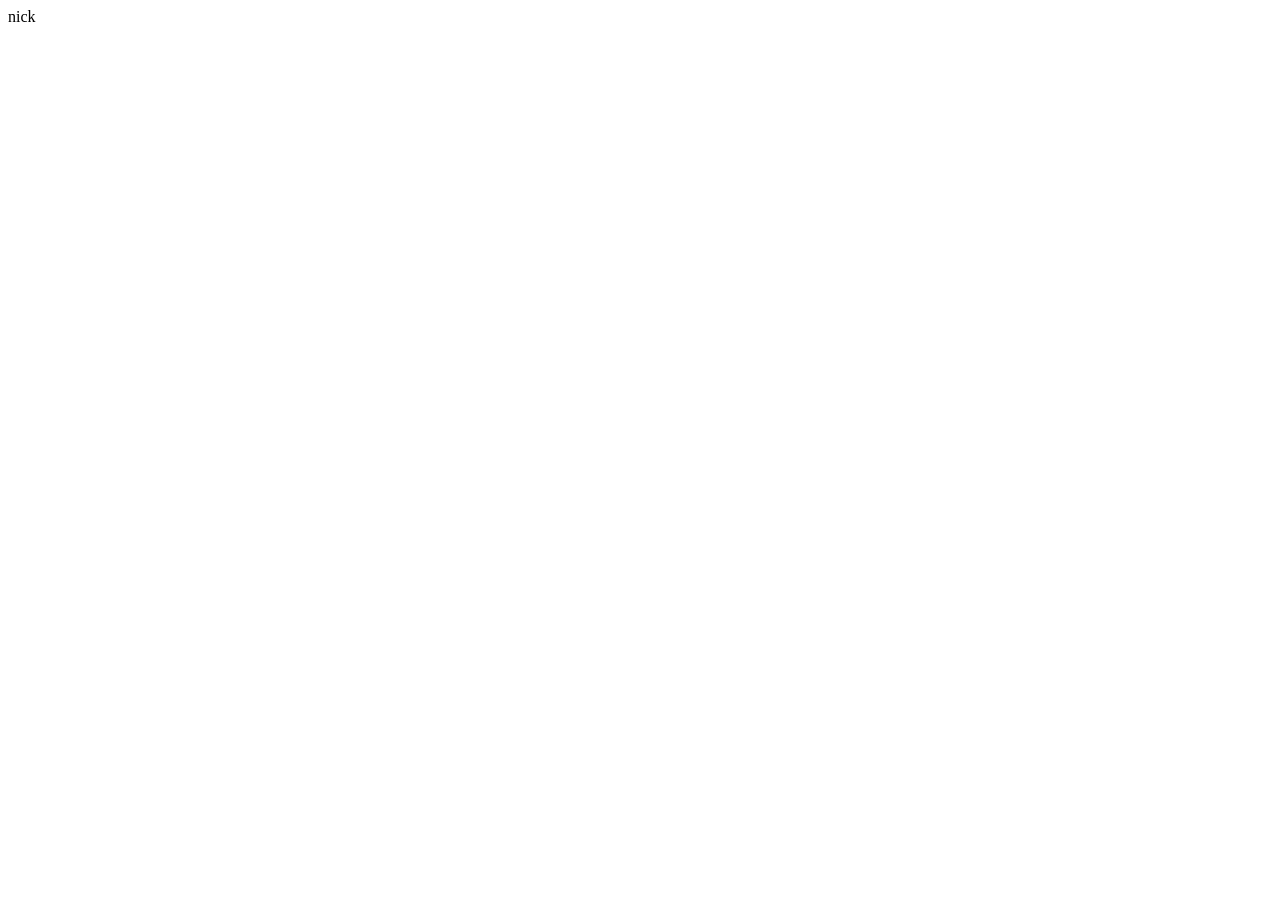
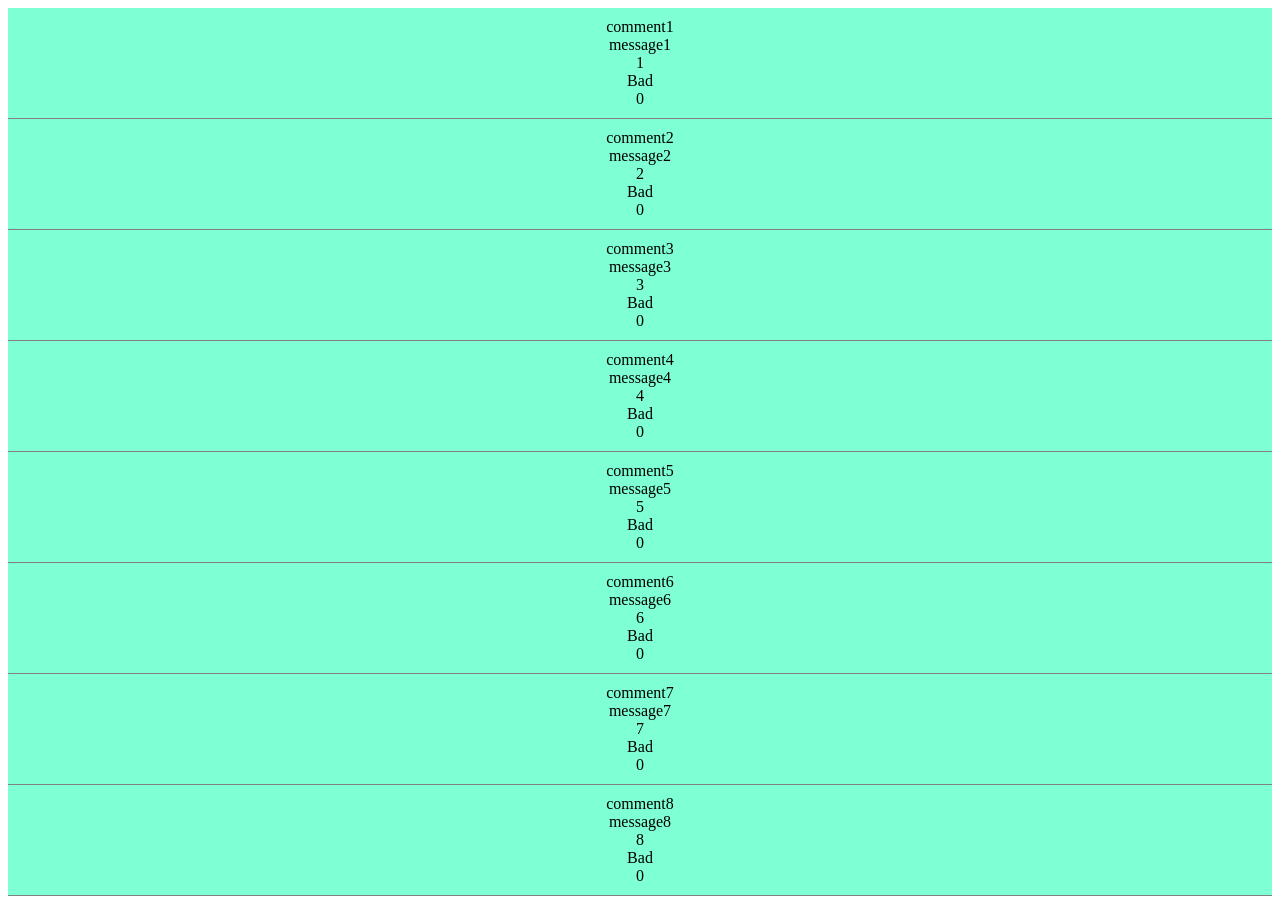
Before and after one commit to nickkies/react-rebase, a React (Create React App) app in the folder doc-practice/: page / in a window 1280 px wide. Before the commit the page ends 800 px from the top, so only its background shows below. Built offline with nearby package versions, Linux system fonts and the light colour scheme.

Commit message:
React Dev Tools

```diff
--- a/doc-practice/src/App.js
+++ b/doc-practice/src/App.js
@@ -1,7 +1,7 @@
-import Component from './components/14-PropTypes/Component';
+// import Component from './components/14-PropTypes/Component';
 // import Example from './components/13-Portal/Example';
 // import Example from './components/12-Context/Example';
-// import Memo from './components/Memoization/Memo';
+import Memo from './components/11-Memoization/Memo';
 // import Button from './components/10-HOC/Button';
 // import Input from './components/10-HOC/Input';
 // import ThankUDialog from './components/9-Composition/ThankUDialog';
@@ -23,9 +23,9 @@ import Component from './components/14-PropTypes/Component';
 function App() {
   return (
     <>
-      <Component />
+      {/* <Component /> */}
       {/* <Example /> */}
-      {/* <Memo /> */}
+      <Memo />
       {/* <Input />
       <br />
       <br />
--- a/doc-practice/src/components/11-Memoization/Comments.jsx
+++ b/doc-practice/src/components/11-Memoization/Comments.jsx
@@ -1,10 +1,15 @@
-import React, { useCallback } from 'react';
+import React from 'react';
 import CommentItem from './CommentItem';
 
 export default function Comments({ commentList }) {
-  const handleClick = useCallback(() => {
+  // const handleClick = useCallback(() => {
+  //   console.log('눌림');
+  // }, []);
+
+  // 비효율 적으로 렌더링
+  const handleClick = () => {
     console.log('눌림');
-  }, []);
+  };
 
   return (
     <div>
--- a/doc-practice/src/components/14-PropTypes/Component.jsx
+++ b/doc-practice/src/components/14-PropTypes/Component.jsx
@@ -7,7 +7,7 @@ function PropComponent(props) {
 
 PropComponent.defaultProps = {
   name: 'nick',
-  age: 1,
+  age: 8,
 };
 
 PropComponent.propTyeps = {
```
